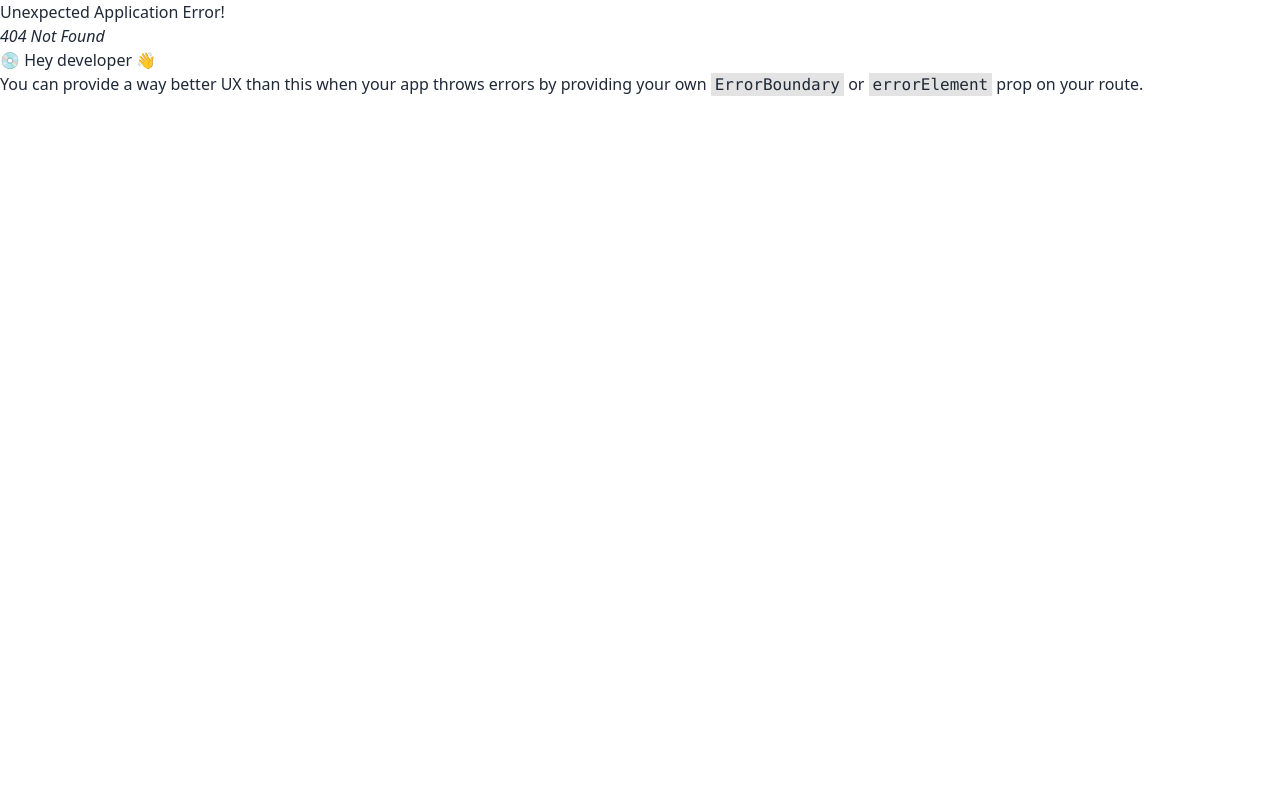
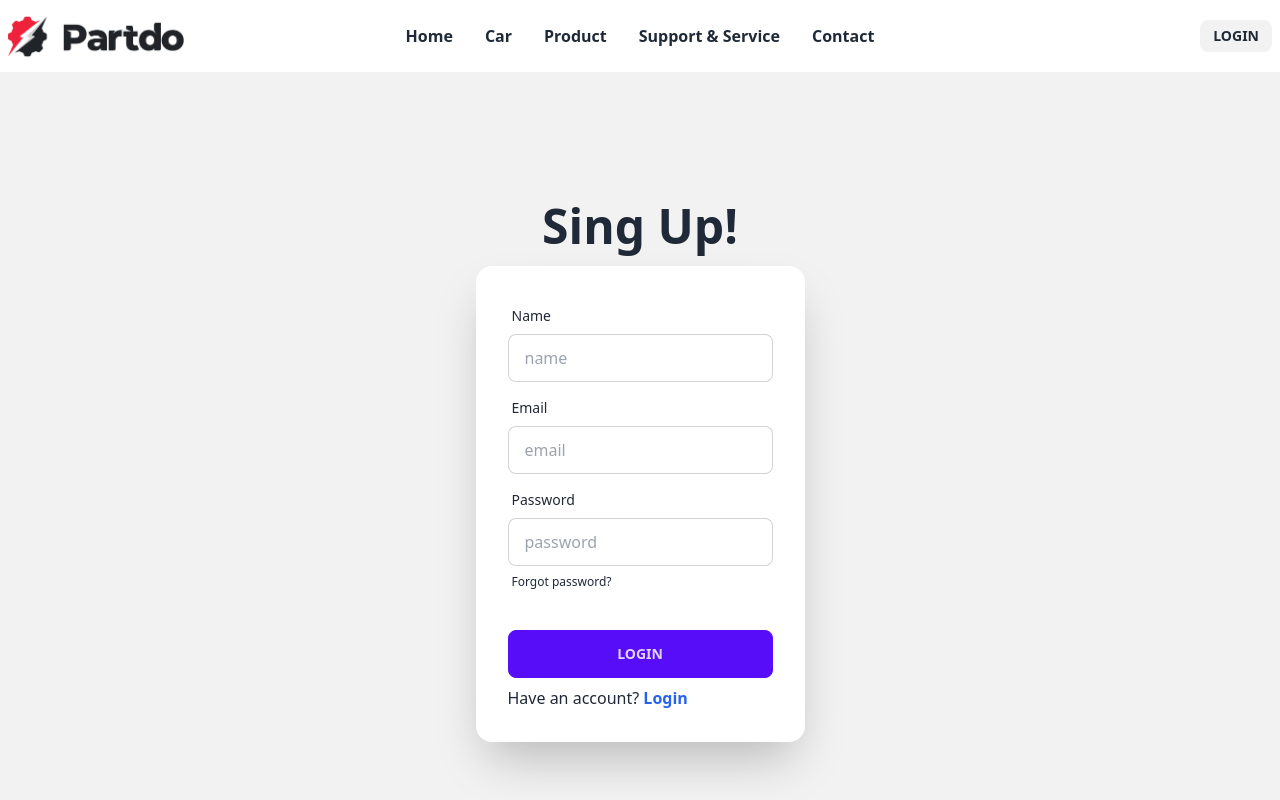
Before and after one commit to iamRazzakk/partdo-client-side, a React (Vite) app: page /Register in a window 1280 px wide. Before the commit this address had no page. Shown: the top 800 px of the page. Built offline with nearby package versions, Linux system fonts and the light colour scheme.

Commit message:
Create login page and registation page

```diff
--- a/src/Pages/Car/CarCard.jsx
+++ b/src/Pages/Car/CarCard.jsx
@@ -17,7 +17,7 @@ const CarCard = ({ car }) => {
                             <button className="btn btn-neutral">Update</button>
                         </div>
                         <div className="">
-                            <Link to={`/car/${id}`} state={{ car }}>
+                        <Link to={`/car/${id}`} state={{ car }}>
                                 <button className="btn btn-success bg-black text-white">See Details</button>
                             </Link>
                         </div>
--- a/src/Pages/Discount/Discount.jsx
+++ b/src/Pages/Discount/Discount.jsx
@@ -2,20 +2,20 @@ import React from 'react';
 import "react-responsive-carousel/lib/styles/carousel.min.css"; // Import carousel styles
 import { Carousel } from 'react-responsive-carousel';
 
-const Discount = () => {
+const  Discount = () => {
     return (
         <div>
             <div className="hero min-h-[450px] mt-12 w-full relative">
                 <div className="carousel-container">
                     <Carousel showThumbs={false} infiniteLoop autoPlay>
                         <div>
-                            <img className='h-[450px] w-full' src="../3 car.jpeg" alt="Discount Banner 1" />
+                            <img className='h-[450px] opacity-25 w-full' src="../3 car.jpeg" alt="Discount Banner 1" />
                         </div>
                         <div>
-                            <img className='h-[450px] w-full' src="../4 car.jpeg" alt="Discount Banner 2" />
+                            <img className='h-[450px] opacity-25 w-full' src="../4 car.jpeg" alt="Discount Banner 2" />
                         </div>
                         <div>
-                            <img className='h-[450px] w-full' src="../5 car .jpeg" alt="Discount Banner 3" />
+                            <img className='h-[450px] opacity-25 w-full' src="../5 car .jpeg" alt="Discount Banner 3" />
                         </div>
                     </Carousel>
                 </div>
--- /dev/null
+++ b/src/Pages/Login/Login.jsx
@@ -0,0 +1,49 @@
+import React from 'react';
+import { Link } from 'react-router-dom';
+const handleSingIn = e => {
+    e.preventDefault()
+    const form = e.target;
+    const email = form.email.value;
+    const password = form.password.value
+    console.log(email, password);
+}
+const Login = () => {
+    return (
+        <div>
+            <div className="hero min-h-screen bg-base-200">
+                <div className="hero-content flex-col">
+                    <div className="text-center lg:text-left">
+                        <h1 className="text-5xl font-bold">Login now!</h1>
+                    </div>
+                    <div className="card flex-shrink-0 w-full max-w-sm shadow-2xl bg-base-100">
+                        <form onSubmit={handleSingIn} className="card-body">
+                            <div className="form-control">
+                                <label className="label">
+                                    <span className="label-text">Email</span>
+                                </label>
+                                <input type="email" name='email' placeholder="email" className="input input-bordered" required />
+                            </div>
+                            <div className="form-control">
+                                <label className="label">
+                                    <span className="label-text">Password</span>
+                                </label>
+                                <input type="password" name='password' placeholder="password" className="input input-bordered" required />
+                                <label className="label">
+                                    <a href="#" className="label-text-alt link link-hover">Forgot password?</a>
+                                </label>
+                            </div>
+                            <div className="form-control mt-6">
+                                <button className="btn btn-primary">Login</button>
+                            </div>
+                            <p>If you are new hear please<Link to={'/Register'}>
+                                <p className='text-blue-600 font-bold'> Register</p>
+                            </Link></p>
+                        </form>
+                    </div>
+                </div>
+            </div>
+        </div>
+    );
+};
+
+export default Login;
--- /dev/null
+++ b/src/Pages/Register/Register.jsx
@@ -0,0 +1,67 @@
+import React, { useContext } from 'react';
+import { Link } from 'react-router-dom';
+import { AuthContext } from '../../components/Probider/AuthProvider';
+import toast, { Toaster } from 'react-hot-toast';
+
+const Register = () => {
+    const { createUser } = useContext(AuthContext)
+    const handleAddedUser = e => {
+        e.preventDefault()
+        const form = e.target;
+        const name = form.name.value;
+        const email = form.email.value;
+        const password = form.password.value;
+        console.log(name, email, password);
+        createUser(email, password)
+            .then(result => {
+                console.log(result.user);
+                toast.success("Account created Successfully")
+            })
+            .catch(error => {
+                console.log(error);
+            })
+    }
+    return (
+        <div>
+            <div className="hero min-h-screen bg-base-200">
+                <div className="hero-content flex-col">
+                    <div className="text-center lg:text-left">
+                        <h1 className="text-5xl font-bold">Sing Up!</h1>
+                    </div>
+                    <div className="card flex-shrink-0 w-full max-w-sm shadow-2xl bg-base-100">
+                        <form onSubmit={handleAddedUser} className="card-body">
+                            <div className="form-control">
+                                <label className="label">
+                                    <span className="label-text">Name</span>
+                                </label>
+                                <input type="text" name='name' placeholder="name" className="input input-bordered" required />
+                            </div>
+                            <div className="form-control">
+                                <label className="label">
+                                    <span className="label-text">Email</span>
+                                </label>
+                                <input type="email" name='email' placeholder="email" className="input input-bordered" required />
+                            </div>
+                            <div className="form-control">
+                                <label className="label">
+                                    <span className="label-text">Password</span>
+                                </label>
+                                <input type="password" name='password' placeholder="password" className="input input-bordered" required />
+                                <label className="label">
+                                    <a href="#" className="label-text-alt link link-hover">Forgot password?</a>
+                                </label>
+                            </div>
+                            <div className="form-control mt-6">
+                                <button className="btn btn-primary">Login</button>
+                            </div>
+                            <p>Have an account? <Link to={'/login'}><span className='font-bold text-blue-600'>Login</span></Link></p>
+                            <Toaster></Toaster>
+                        </form>
+                    </div>
+                </div>
+            </div>
+        </div>
+    );
+};
+
+export default Register;
--- /dev/null
+++ b/src/components/Firebase.js
@@ -0,0 +1,20 @@
+// Import the functions you need from the SDKs you need
+import { initializeApp } from "firebase/app";
+import { getAuth } from "firebase/auth";
+// TODO: Add SDKs for Firebase products that you want to use
+// https://firebase.google.com/docs/web/setup#available-libraries
+
+// Your web app's Firebase configuration
+const firebaseConfig = {
+    apiKey: "AIzaSyCaxdHe4hAfckC_Zc4yb152cuXKeWius9k",
+    authDomain: "partdo-f054e.firebaseapp.com",
+    projectId: "partdo-f054e",
+    storageBucket: "partdo-f054e.appspot.com",
+    messagingSenderId: "1099377340427",
+    appId: "1:1099377340427:web:e149e99533faf26891d70e"
+};
+
+// Initialize Firebase
+const app = initializeApp(firebaseConfig);
+const auth = getAuth(app);
+export default (auth)
--- /dev/null
+++ b/src/components/Probider/AuthProvider.jsx
@@ -0,0 +1,22 @@
+import { createUserWithEmailAndPassword } from '@firebase/auth';
+import React, { useState } from 'react';
+import { createContext } from 'react';
+import auth from '../Firebase';
+export const AuthContext = createContext(null)
+const AuthProvider = ({ children }) => {
+    const [user, setUser] = useState(null)
+    const createUser = (email, password) => {
+        return createUserWithEmailAndPassword(auth, email, password)
+    }
+    const authInfo = {
+        user,
+        createUser,
+    }
+    return (
+        <AuthContext.Provider value={authInfo}>
+            {children}
+        </AuthContext.Provider>
+    );
+};
+
+export default AuthProvider;
--- a/src/main.jsx
+++ b/src/main.jsx
@@ -3,10 +3,13 @@ import ReactDOM from 'react-dom/client'
 import './index.css'
 import { RouterProvider } from 'react-router-dom'
 import myCreatedRouter from './Router/Router'
+import AuthProvider from './components/Probider/AuthProvider'
 
 
 ReactDOM.createRoot(document.getElementById('root')).render(
   <React.StrictMode>
-    <RouterProvider router={myCreatedRouter}></RouterProvider>
+    <AuthProvider>
+      <RouterProvider router={myCreatedRouter}></RouterProvider>
+    </AuthProvider>
   </React.StrictMode>,
 )
```
Also changed, not shown: src/Router/Router.jsx (+10 -0 lines).
